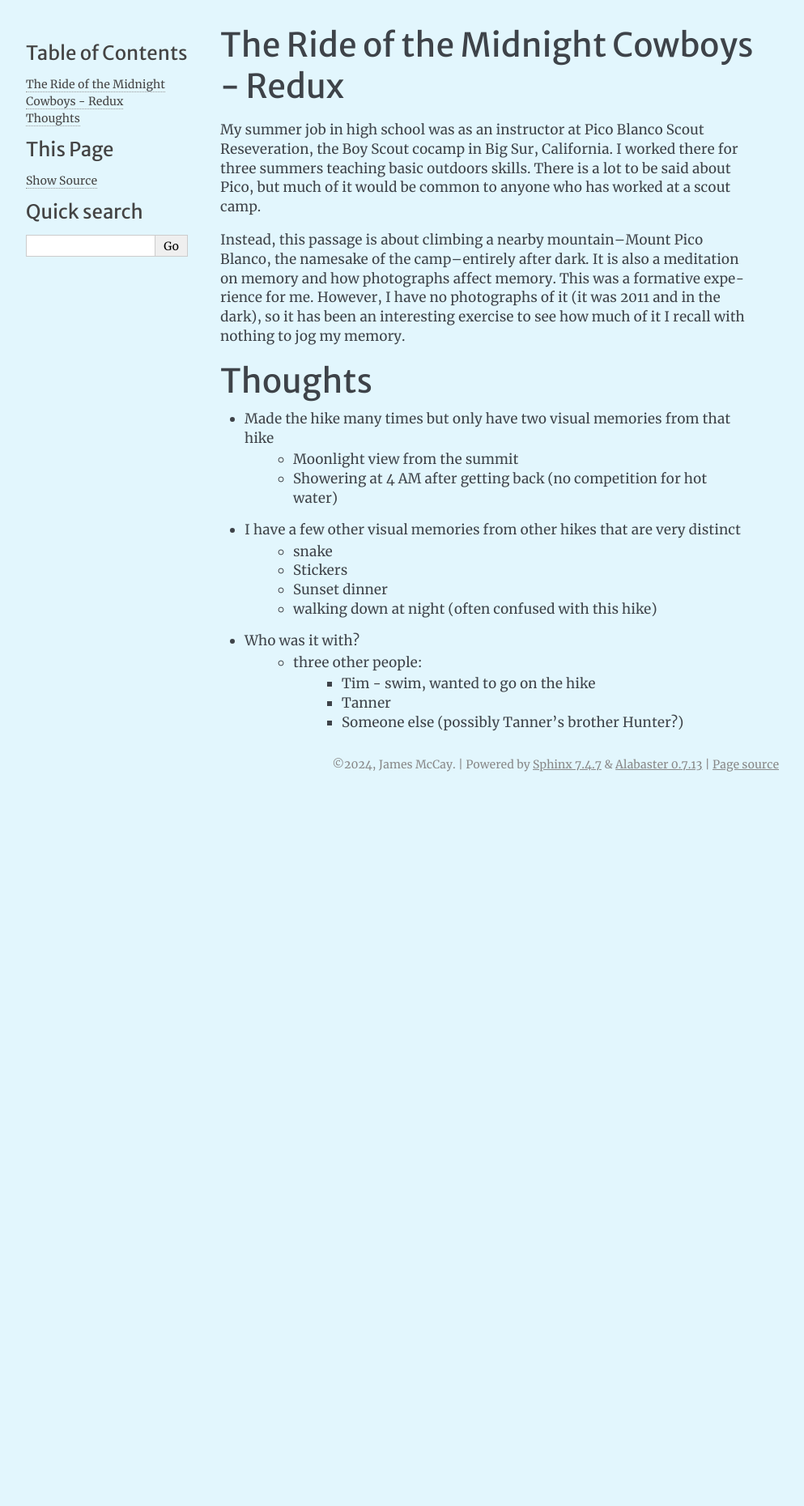
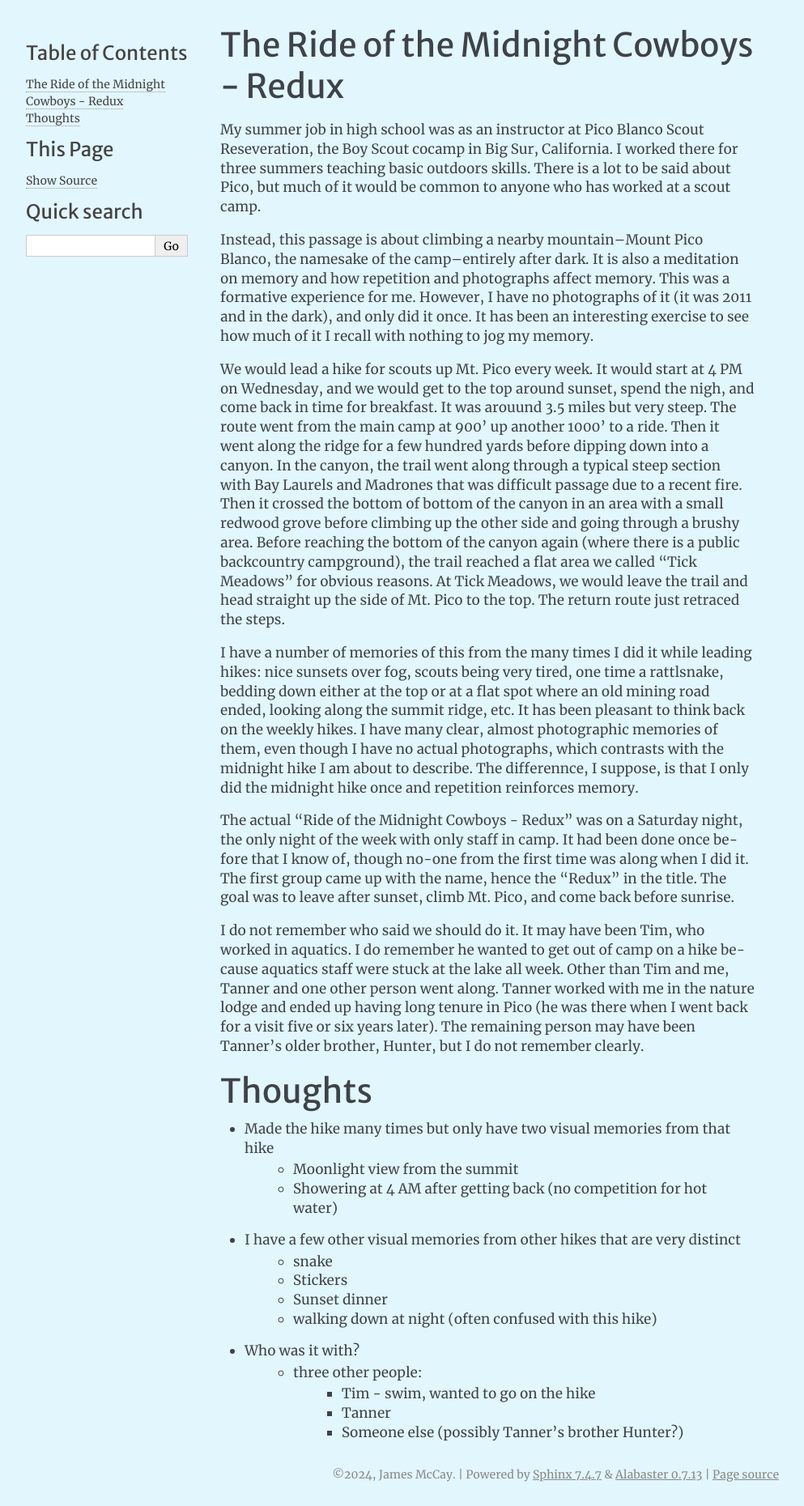
Before and after one commit to jwmccay/jwmccay.github.io, a Sphinx documentation site: the page built from source/writing/midnight_cowboys.rst, in a window 1280 px wide. Shown: the whole page at 81% size, without its empty margins (148-1141 px from the left). Built offline with Sphinx 7.4.7, drawn with Linux system fonts in a browser that asks for light colours; before the commit the page ends 983 px from its top, so only the background shows below that.

Commit message:
Some progress

```diff
--- a/source/writing/midnight_cowboys.rst
+++ b/source/writing/midnight_cowboys.rst
@@ -3,7 +3,15 @@ The Ride of the Midnight Cowboys - Redux
 
 My summer job in high school was as an instructor at Pico Blanco Scout Reseveration, the Boy Scout cocamp in Big Sur, California. I worked there for three summers teaching basic outdoors skills. There is a lot to be said about Pico, but much of it would be common to anyone who has worked at a scout camp.
 
-Instead, this passage is about climbing a nearby mountain--Mount Pico Blanco, the namesake of the camp--entirely after dark. It is also a meditation on memory and how photographs affect memory. This was a formative experience for me. However, I have no photographs of it (it was 2011 and in the dark), so it has been an interesting exercise to see how much of it I recall with nothing to jog my memory.
+Instead, this passage is about climbing a nearby mountain--Mount Pico Blanco, the namesake of the camp--entirely after dark. It is also a meditation on memory and how repetition and photographs affect memory. This was a formative experience for me. However, I have no photographs of it (it was 2011 and in the dark), and only did it once. It has been an interesting exercise to see how much of it I recall with nothing to jog my memory.
+
+We would lead a hike for scouts up Mt. Pico every week. It would start at 4 PM on Wednesday, and we would get to the top around sunset, spend the nigh, and come back in time for breakfast. It was arouund 3.5 miles but very steep. The route went from the main camp at 900' up another 1000' to a ride. Then it went along the ridge for a few hundred yards before dipping down into a canyon. In the canyon, the trail went along through a typical steep section with Bay Laurels and Madrones that was difficult passage due to a recent fire. Then it crossed the bottom of bottom of the canyon in an area with a small redwood grove before climbing up the other side and going through a brushy area. Before reaching the bottom of the canyon again (where there is a public backcountry campground), the trail reached a flat area we called "Tick Meadows" for obvious reasons. At Tick Meadows, we would leave the trail and head straight up the side of Mt. Pico to the top. The return route just retraced the steps.
+
+I have a number of memories of this from the many times I did it while leading hikes: nice sunsets over fog, scouts being very tired, one time a rattlsnake, bedding down either at the top or at a flat spot where an old mining road ended, looking along the summit ridge, etc. It has been pleasant to think back on the weekly hikes. I have many clear, almost photographic memories of them, even though I have no actual photographs, which contrasts with the midnight hike I am about to describe. The differennce, I suppose, is that I only did the midnight hike once and repetition reinforces memory.
+
+The actual "Ride of the Midnight Cowboys - Redux" was on a Saturday night, the only night of the week with only staff in camp. It had been done once before that I know of, though no-one from the first time was along when I did it. The first group came up with the name, hence the "Redux" in the title. The goal was to leave after sunset, climb Mt. Pico, and come back before sunrise.
+
+I do not remember who said we should do it. It may have been Tim, who worked in aquatics. I do remember he wanted to get out of camp on a hike because aquatics staff were stuck at the lake all week. Other than Tim and me, Tanner and one other person went along. Tanner worked with me in the nature lodge and ended up having long tenure in Pico (he was there when I went back for a visit five or six years later). The remaining person may have been Tanner's older brother, Hunter, but I do not remember clearly.
 
 Thoughts
 ========
```
